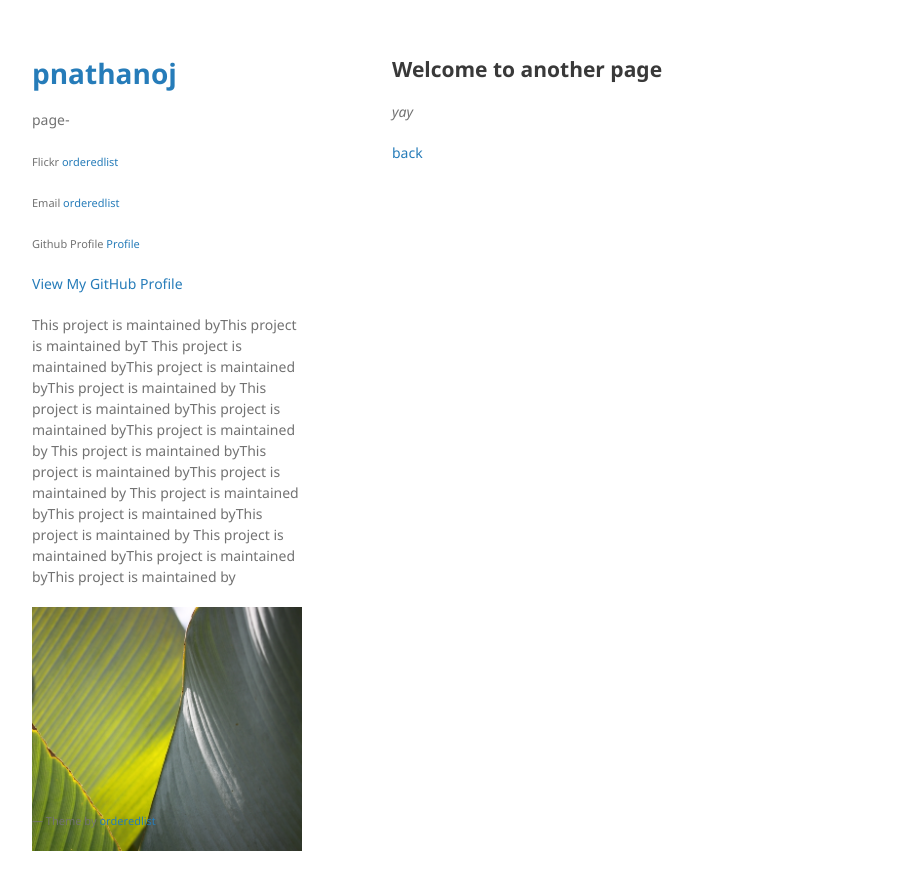
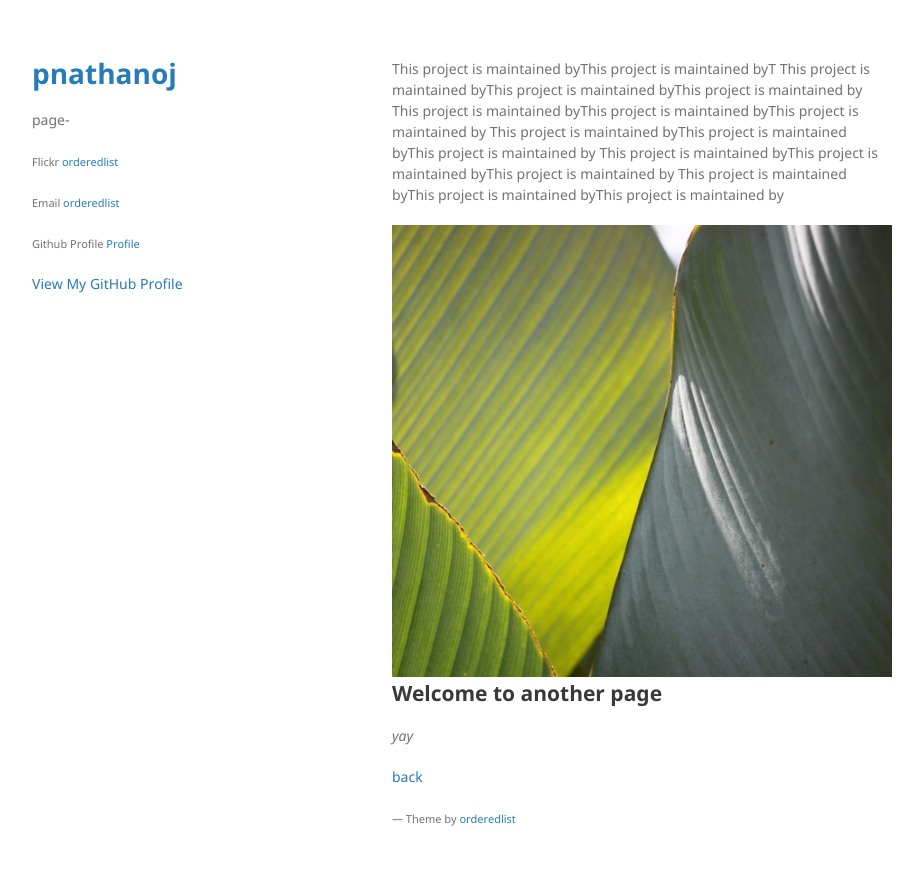
Before and after one commit to pnathanoj/pnathanoj.github.io, a Jekyll site: the page built from another-page.md, in a window 1280 px wide. Shown: the top 890 px of the page, without its empty margins (178-1101 px from the left). Built offline with Jekyll 4.4.1, drawn with Linux system fonts in a browser that asks for light colours; our own code applies the rules of GitHub Pages for plain Markdown files.

Commit message:
Update default.html

```diff
--- a/_layouts/default.html
+++ b/_layouts/default.html
@@ -39,6 +39,10 @@
         </ul>
         {% endif %}
 
+
+
+      </header>
+      <section>
         <p>This project is maintained byThis project is maintained byT
         This project is maintained byThis project is maintained byThis project is maintained by
         This project is maintained byThis project is maintained byThis project is maintained by
@@ -49,18 +53,14 @@
         {% if site.logo %}
           <img src="{{site.logo | relative_url}}" alt="Logo" />
         {% endif %}
-
-      </header>
-      <section>
-
       {{ content }}
-
-      </section>
-      <footer>
         {% if site.github.is_project_page %}
         <p>This project is maintained by <a href="{{ site.github.owner_url }}">{{ site.github.owner_name }}</a></p>
         {% endif %}
         <p><small>&mdash; Theme by <a href="https://github.com/orderedlist">orderedlist</a></small></p>
+      </section>
+      <footer>
+
       </footer>
     </div>
     <script src="{{ "/assets/js/scale.fix.js" | relative_url }}"></script>
```
